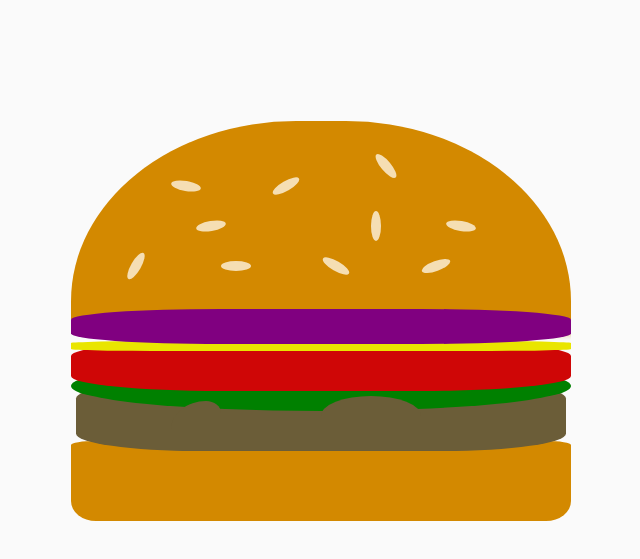
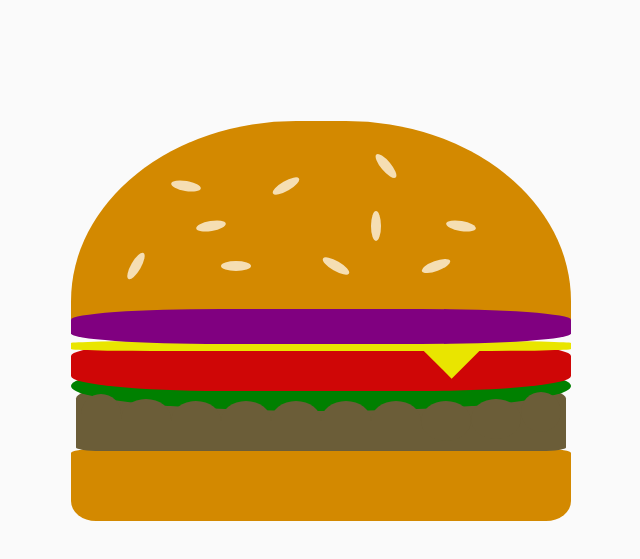
Before and after one commit to Wichosu/CSS-Drawing, a plain HTML site: page index.html in a window 1280 px wide. Shown: the part 79-638 px from the top of the page, without its empty margins (319-959 px from the left). Drawn offline with Linux system fonts and the light colour scheme.

Commit message:
finish burger, needs a code refactoring

```diff
--- a/styles.css
+++ b/styles.css
@@ -29,20 +29,9 @@ body{
   border-radius: 0 0 1% 1%;
 }
 
-.burger__bread::after{
-  content: '';
-  position: absolute;
-  top: 100%;
-  left: 85%;
-  width: 90px;
-  height: 4px;
-  background-color: #c78100d2;
-  box-shadow: -1px 5px 7px 3px #c78100d2;
-}
-
 .burger__bread--bot{
   position: absolute;
-  top: 80%;
+  top: 82%;
   left: 50%;
   transform: translateX(-50%);
   width: 500px;
@@ -59,7 +48,7 @@ body{
   width: 490px;
   height: 70px;
   background-color: #6b5d38;
-  border-radius: 25%;
+  border-radius: 25% 25% 5% 5%;
 }
 
 .burger__lettuce{
@@ -78,21 +67,93 @@ body{
 }
 
 .burger__wave:nth-child(1){
+  top: 65%;
+  left: 2%;
+  width: 40px;
+  height: 40px;
+  background-color: #6b5d38;
+  border-radius: 50% 50% 0 0;
+}
+
+.burger__wave:nth-child(2){
+  top: 75%;
+  left: 10%;
+  width: 50px;
+  height: 40px;
+  background-color: #6b5d38;
+  border-radius: 50% 50% 0 0;
+}
+
+.burger__wave:nth-child(3){
   top: 80%;
   left: 20%;
   width: 50px;
   height: 40px;
   background-color: #6b5d38;
-  border-radius: 70% 30% 0 0;
+  border-radius: 50% 50% 0 0;
 }
 
-.burger__wave:nth-child(2){
-  top: 70%;
-  left: 50%;
-  width: 100px;
+.burger__wave:nth-child(4){
+  top: 80%;
+  left: 30%;
+  width: 50px;
   height: 40px;
   background-color: #6b5d38;
-  border-radius: 100% 100% 0 0;
+  border-radius: 50% 50% 0 0;
+}
+
+.burger__wave:nth-child(5){
+  top: 80%;
+  left: 40%;
+  width: 50px;
+  height: 40px;
+  background-color: #6b5d38;
+  border-radius: 50% 50% 0 0;
+}
+
+.burger__wave:nth-child(6){
+  top: 80%;
+  left: 50%;
+  width: 50px;
+  height: 40px;
+  background-color: #6b5d38;
+  border-radius: 50% 50% 0 0;
+}
+
+.burger__wave:nth-child(7){
+  top: 80%;
+  left: 60%;
+  width: 50px;
+  height: 40px;
+  background-color: #6b5d38;
+  border-radius: 50% 50% 0 0;
+}
+
+.burger__wave:nth-child(8){
+  top: 80%;
+  left: 70%;
+  width: 50px;
+  height: 40px;
+  background-color: #6b5d38;
+  border-radius: 50%;
+}
+
+.burger__wave:nth-child(9){
+  top: 75%;
+  left: 80%;
+  width: 50px;
+  height: 40px;
+  background-color: #6b5d38;
+  border-radius: 50%;
+}
+
+.burger__wave:nth-child(10){
+  top: 62%;
+  left: 90%;
+  width: 40px;
+  height: 40px;
+  background-color: #6b5d38;
+  border-radius: 50%;
 }
 
 .burger__tomato{
@@ -109,8 +170,19 @@ body{
   top: 55%;
   width: 500px;
   height: 10px;
-  background-color: rgb(233, 229, 0);
+  background-color: #e9e500;
   border-radius: 20%;
+}
+
+.burger__cheese::before{
+  content: '';
+  position: absolute;
+  top: 0;
+  left: 70%;
+  width: 40px;
+  height: 40px;
+  transform: rotate(45deg) translateY(-15px);
+  background: linear-gradient(135deg, transparent, #e9e500, #e9e500, #e9e500);
 }
 
 .burger__onion{
@@ -121,8 +193,6 @@ body{
   background-color: purple;
   border-radius: 30%;
 }
-
-
 
 .burger__seeds{
   position: absolute;
```
